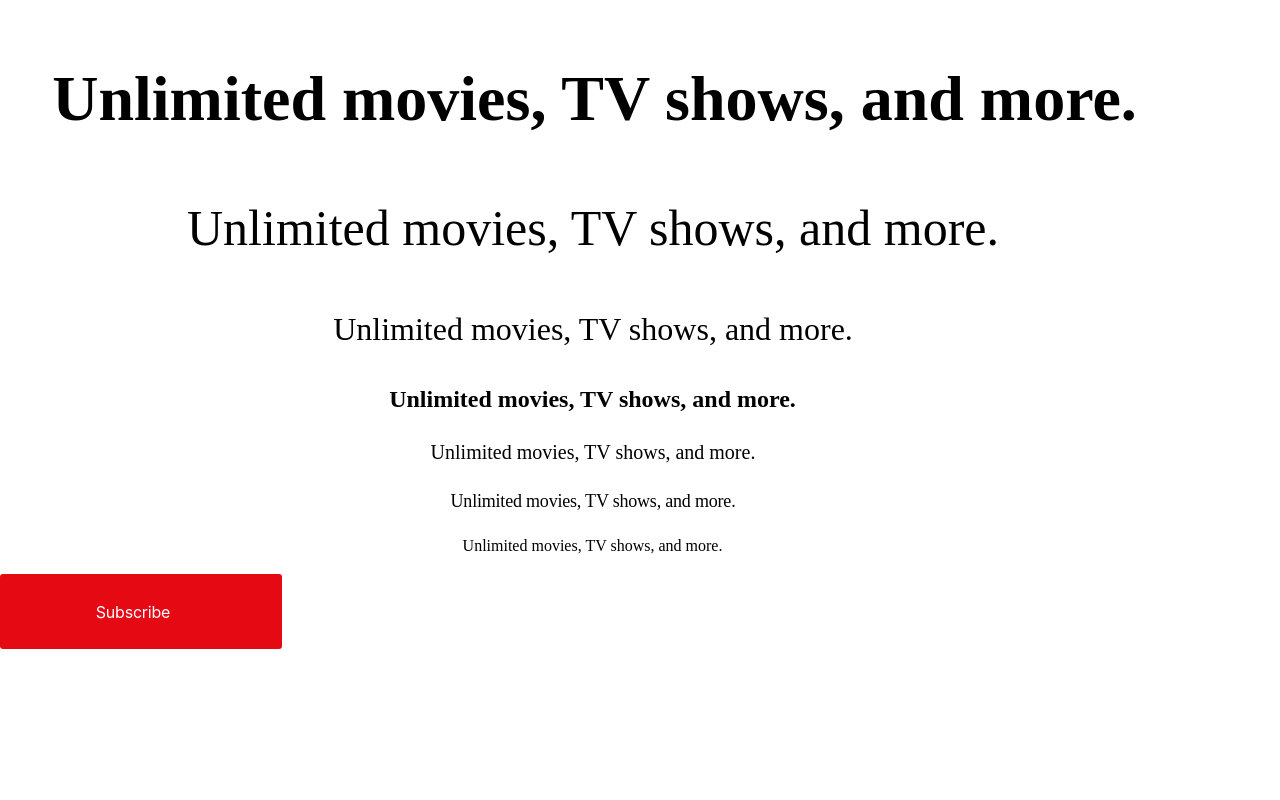
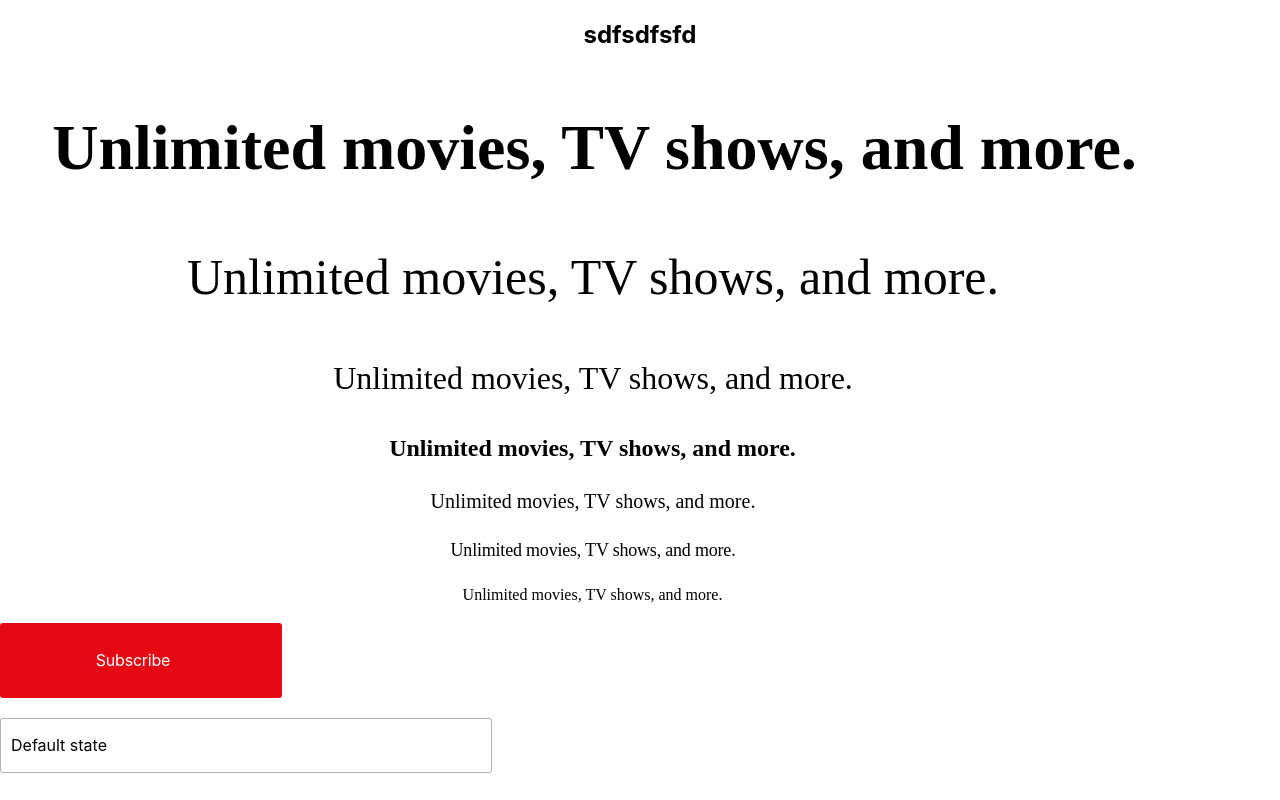
Before and after one commit to maimuna99/my-app-m4, a React (Create React App) app: page / in a window 1280 px wide. Built offline with nearby package versions, Linux system fonts and the light colour scheme.

Commit message:
Header component

```diff
--- a/src/App.js
+++ b/src/App.js
@@ -10,11 +10,12 @@ import H5 from './components/H5.js'
 import H6 from './components/H6.js'
 import Body from './components/Body.js'
 import Button from './components/Button.js'
-
-
+import TextInput from './components/TextInput.js'
+import Header from './components/Heading.js'
 function App() {
   return (
     <div className="App">
+    <Header level={2}>sdfsdfsfd</Header>
     <H1/>
     <H2/>
     <H3/>
@@ -23,6 +24,7 @@ function App() {
     <H6/>
     <Body/>
     <Button />
+    <br></br><TextInput/>
 
     </div>
   );
--- /dev/null
+++ b/src/components/Heading.js
@@ -0,0 +1,15 @@
+import React from "react";
+// import styles from "./H1.module.scss";
+
+const Header = ({ children, level }) => {
+    const TAG = `h${level}`;
+
+    return (
+      <TAG role="Header">
+        {children}
+      </TAG>
+    );
+  }
+  export default Header;
+
+//   <h2 role="header">sdfsdf</h2>
--- /dev/null
+++ b/src/components/TextInput.js
@@ -0,0 +1,12 @@
+import React from "react";
+import styles from "./TextInput.module.scss";
+
+const TextInput = () => {
+  return (
+    <div className={styles.textInput}>
+      <p className={styles.defaultState}>Default state</p>
+    </div>
+  );
+};
+
+export default TextInput;
--- /dev/null
+++ b/src/components/TextInput.module.scss
@@ -0,0 +1,74 @@
+.textInput {
+    box-sizing: border-box;
+
+    /* Auto layout */
+
+    display: flex;
+    flex-direction: row;
+    align-items: center;
+    padding: 0px 0px 0px 10px;
+    gap: 10px;
+    width: 492px;
+    height: 55px;
+    left: 45px;
+    top: 53px;
+
+    background: #FFFFFF;
+    border: 1px solid #B2B2B2;
+    border-radius: 3px;
+}
+
+.textInput:hover{
+    box-sizing: border-box;
+
+/* Auto layout */
+
+display: flex;
+flex-direction: row;
+align-items: flex-start;
+padding: 4px 0px 5px 10px;
+gap: 10px;
+
+width: 492px;
+height: 55px;
+left: 45px;
+top: 130px;
+
+background: #FFFFFF;
+/* Darkerblue
+
+Default theme active
+*/
+border: 2px solid #055CB4;
+border-radius: 3px;
+}
+
+.textInput:disabled{
+    box-sizing: border-box;
+
+/* Auto layout */
+
+display: flex;
+flex-direction: row;
+align-items: center;
+padding: 0px 0px 0px 10px;
+gap: 10px;
+
+width: 492px;
+height: 55px;
+left: 45px;
+top: 284px;
+
+/* BgLight
+
+Default BG color
+*/
+background: #F5F5F5;
+/* LightGrey
+
+default states in dark theme/ disabled states
+*/
+border: 1px solid #B4B4B4;
+border-radius: 3px;
+
+}
```
